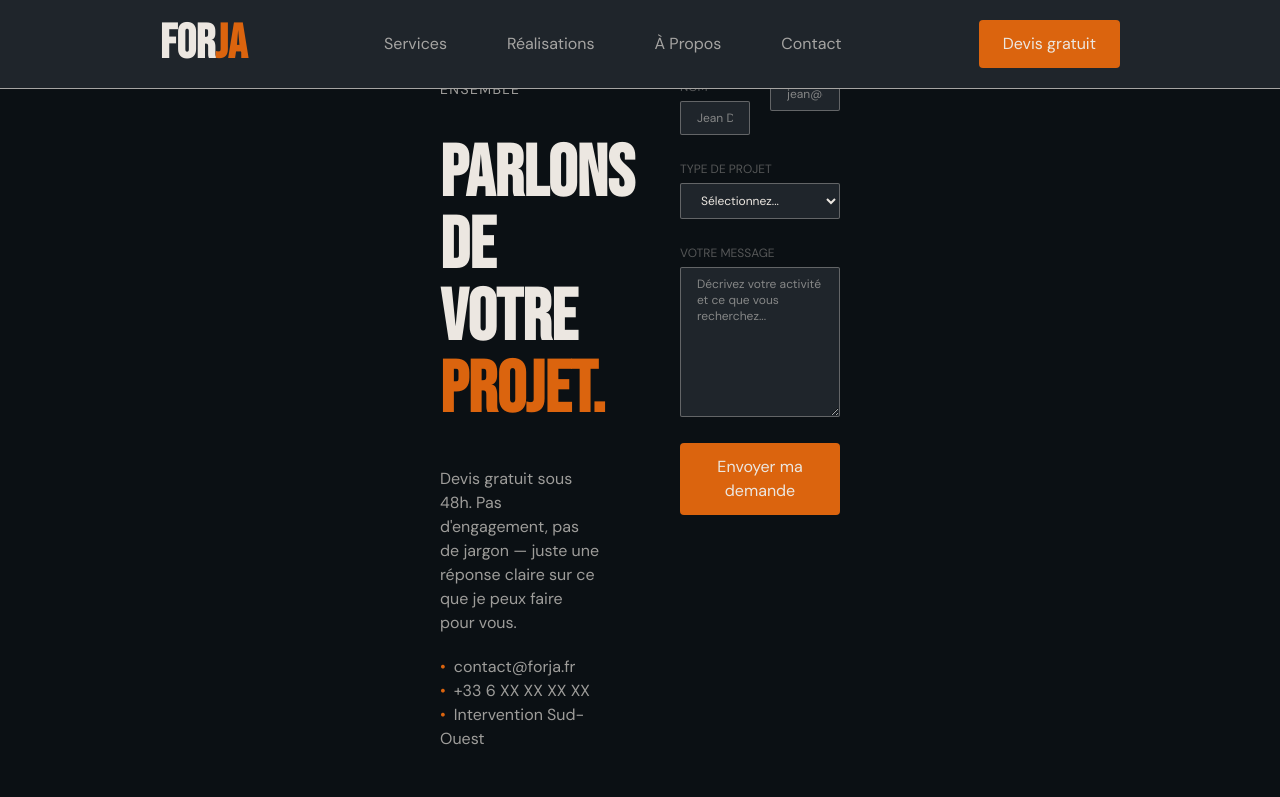
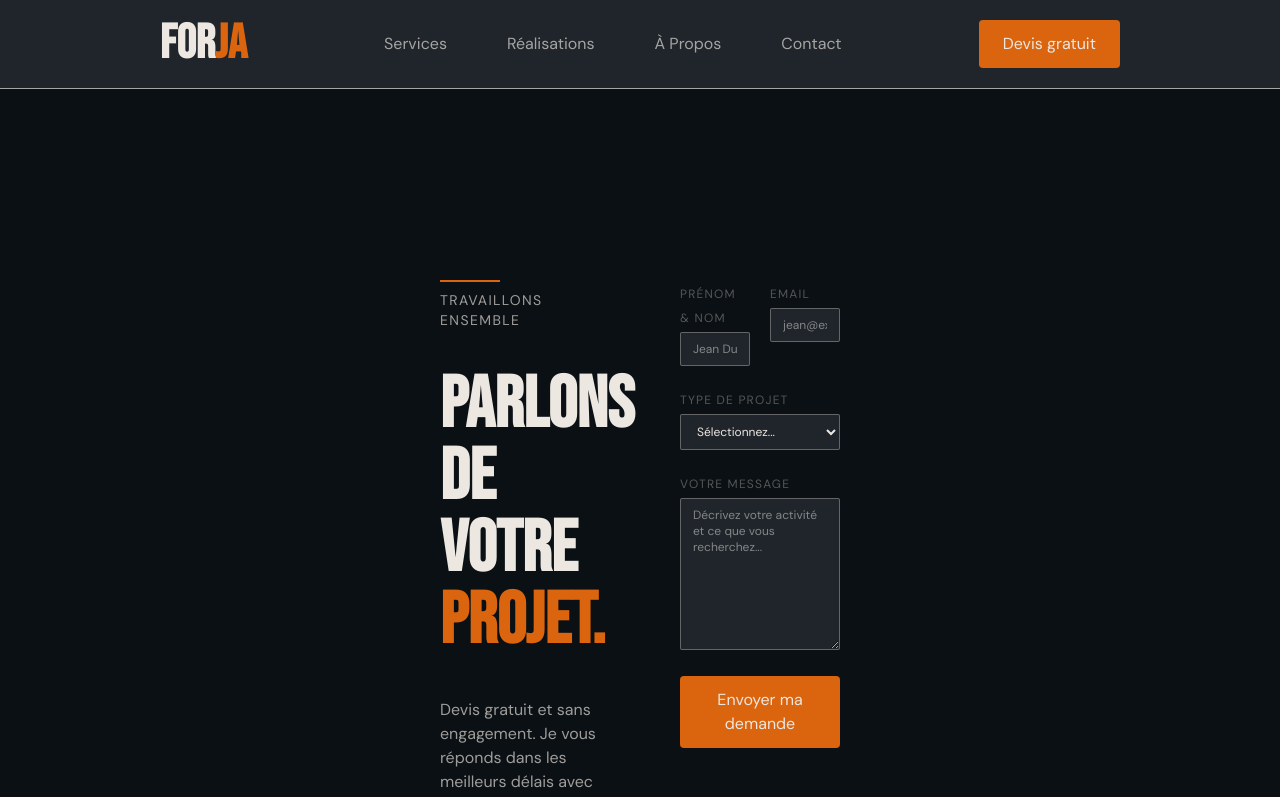
Before and after one commit to anthonyperret/site-vitrine, a Next.js app: page /contact in a window 1280 px wide. Shown: the top 797 px of the page. Built offline with nearby package versions, Linux system fonts and the light colour scheme.

Commit message:
feat: minors changes

```diff
--- a/src/app/a-propos/page.tsx
+++ b/src/app/a-propos/page.tsx
@@ -12,13 +12,29 @@ export default function PageAPropos() {
           </div>
 
           <div className="w-[50%] px-10 flex flex-col justify-center">
-            <SectionHeader eyebrow="Qui je suis" title="Concepteur &" highlight="développeur." />
+            <SectionHeader eyebrow="Qui je suis" title="Anthony" highlight="Perret." />
             <p className="font-dm-sans text-ivoire/66 mt-10">Basé dans le Sud-Ouest, je travaille en direct avec mes clients — sans intermédiaire, sans grande agence. Chaque projet est traité personnellement, de la première esquisse à la mise en ligne.</p>
             <p className="font-dm-sans text-ivoire/66 mt-5">Mon objectif : vous livrer un site qui ressemble vraiment à votre métier, qui se charge vite, qui fonctionne sur mobile, et qui génère des contacts. Pas un template copié-collé.</p>
           </div>
 
         </div>
       </section>
+
+      <section className="bg-acier">
+        <div className="px-100 py-40">
+          <SectionHeader eyebrow="Parcours" title="Concepteur &" highlight="développeur." />
+
+          <div className="flex flex-col gap-4 font-dm-sans text-ivoire/66 mt-10">
+            <p>Lorem ipsum dolor sit amet, consectetur adipiscing elit. Pellentesque at velit tristique, rhoncus est sed, dictum risus. Aenean ut commodo magna. Aenean molestie tristique tristique. Maecenas accumsan consequat lectus at gravida. Nullam egestas nisi quis odio molestie, quis aliquam metus imperdiet. Etiam eget elementum nunc. Aliquam molestie leo ut posuere tempor. Integer orci velit, fringilla in velit sit amet, tristique imperdiet purus. Etiam vestibulum, felis ac vestibulum tincidunt, quam tortor ultricies neque, vitae pellentesque nulla lorem lacinia elit.</p>
+
+            <p>Sed sed nisi ac purus fermentum egestas. Donec et nisl mauris. Curabitur ornare convallis hendrerit. Phasellus pellentesque commodo sollicitudin. Mauris cursus sem eget libero venenatis malesuada. Mauris bibendum pellentesque aliquet. Nullam elementum purus sed vulputate rutrum. Pellentesque et interdum velit. Aenean fermentum pharetra leo, gravida malesuada justo pellentesque luctus. Cras vehicula facilisis lectus in congue.</p>
+
+            <p>Nullam venenatis felis vitae velit scelerisque lacinia. Ut convallis nulla non pretium rhoncus. Sed ut dolor eget turpis porta tempus. In convallis enim neque, convallis finibus tortor tempor vel. Phasellus luctus euismod hendrerit. Integer tincidunt consequat mauris ut tristique. Quisque nec neque consectetur, fermentum nulla eget, vulputate mi. Sed sit amet odio tincidunt, finibus ante sit amet, tincidunt ante. </p>
+          </div>
+
+        </div>
+
+      </section>
     </div>
   )
 }
--- a/src/app/contact/page.tsx
+++ b/src/app/contact/page.tsx
@@ -4,17 +4,17 @@ import SectionHeader from "@/components/SectionHeader";
 export default function PageContact() {
   return (
     <div>
-      <section className="h-screen bg-fonderie flex items-center">
-        <div className="px-100 py-30 flex">
+      <section className="bg-fonderie flex items-center">
+        <div className="px-100 py-70 flex">
 
           <div className="w-[50%] px-10">
             <SectionHeader eyebrow="Travaillons ensemble" title="Parlons de votre" highlight="projet." />
-            <p className="font-dm-sans text-ivoire/66 mt-10">Devis gratuit sous 48h. Pas d&apos;engagement, pas de jargon — juste une réponse claire sur ce que je peux faire pour vous.</p>
+            <p className="font-dm-sans text-ivoire/66 mt-10">Devis gratuit et sans engagement. Je vous réponds dans les meilleurs délais avec une réponse claire et adaptée à votre projet.</p>
 
             <ul className="mt-5 text-ivoire/66 font-dm-sans">
               <li><span className="text-cuivre mr-2">•</span>contact@forja.fr</li>
-              <li><span className="text-cuivre mr-2">•</span>+33 6 XX XX XX XX</li>
-              <li><span className="text-cuivre mr-2">•</span>Intervention Sud-Ouest</li>
+              <li><span className="text-cuivre mr-2">•</span>07 50 27 97 42</li>
+              <li><span className="text-cuivre mr-2">•</span>Tarbes — Hautes-Pyrénées</li>
             </ul>
 
           </div>
--- a/src/components/ContactForm.tsx
+++ b/src/components/ContactForm.tsx
@@ -4,22 +4,22 @@ export default function ContactForm() {
 
 return (
   <div>
-    <form action="POST" className="flex flex-col gap-5">
+    <form action="" method="POST" className="flex flex-col gap-5">
 
       <div className="flex gap-5">
         <div className="w-[50%]">
-          <label htmlFor="" className="text-ivoire/33 uppercase font-dm-sans text-xs">Prénom & Nom</label>
-          <input type="text" name="" id="" placeholder="Jean Dupont" className="mt-1 bg-acier text-ivoire w-full px-4 py-2 rounded-xs outline-none font-dm-sans text-xs border border-ivoire/33 focus:border-cuivre"/>
+          <label htmlFor="" className="text-ivoire/33 tagline font-dm-sans text-xs">Prénom & Nom</label>
+          <input type="text" name="" id="" placeholder="Jean Dupont" className="mt-1 bg-acier text-ivoire w-full px-3 py-2 rounded-xs outline-none font-dm-sans text-xs border border-ivoire/33 focus:border-cuivre"/>
         </div>
         <div className="w-[50%]">
-          <label htmlFor="" className="text-ivoire/33 uppercase font-dm-sans text-xs">Email</label>
-          <input type="text" name="" id="" placeholder="jean@exemple.fr" className="mt-1 bg-acier text-ivoire w-full px-4 py-2 rounded-xs outline-none font-dm-sans text-xs border border-ivoire/33 focus:border-cuivre"/>
+          <label htmlFor="" className="text-ivoire/33 tagline font-dm-sans text-xs">Email</label>
+          <input type="text" name="" id="" placeholder="jean@exemple.fr" className="mt-1 bg-acier text-ivoire w-full px-3 py-2 rounded-xs outline-none font-dm-sans text-xs border border-ivoire/33 focus:border-cuivre"/>
         </div>
       </div>
 
       <div className="">
-        <label htmlFor="" className="text-ivoire/33 uppercase font-dm-sans text-xs">Type de projet</label>
-        <select name="" id="" className="w-full mt-1 bg-acier text-ivoire px-4 py-2 rounded-xs outline-none font-dm-sans text-xs border border-ivoire/33 focus:border-cuivre">
+        <label htmlFor="" className="text-ivoire/33 tagline font-dm-sans text-xs">Type de projet</label>
+        <select name="" id="" className="w-full mt-1 bg-acier text-ivoire px-3 py-2 rounded-xs outline-none font-dm-sans text-xs border border-ivoire/33 focus:border-cuivre">
           <option value="">Sélectionnez...</option>
           <option value="">Site vitrine</option>
           <option value="">Site one-page</option>
@@ -30,11 +30,11 @@ return (
       </div>
 
       <div>
-        <label htmlFor="" className="text-ivoire/33 uppercase font-dm-sans text-xs">Votre message</label>
-        <textarea name="" id="" placeholder="Décrivez votre activité et ce que vous recherchez..." className="w-full h-[150px] mt-1 bg-acier text-ivoire px-4 py-2 rounded-xs outline-none font-dm-sans text-xs border border-ivoire/33 focus:border-cuivre"></textarea>
+        <label htmlFor="" className="text-ivoire/33 tagline font-dm-sans text-xs">Votre message</label>
+        <textarea name="" id="" placeholder="Décrivez votre activité et ce que vous recherchez..." className="w-full h-38 mt-1 bg-acier text-ivoire px-3 py-2 rounded-xs outline-none font-dm-sans text-xs border border-ivoire/33 focus:border-cuivre"></textarea>
       </div>
 
-      <button className="bg-cuivre text-ivoire px-6 py-3 rounded-sm font-dm-sans">Envoyer ma demande</button>
+      <button className="cursor-pointer bg-cuivre text-ivoire px-6 py-3 rounded-sm font-dm-sans">Envoyer ma demande</button>
 
     </form>
   </div>
--- a/src/components/Footer.tsx
+++ b/src/components/Footer.tsx
@@ -4,13 +4,13 @@ export default function Footer() {
 
   return (
     <footer>
-      <div className="w-full flex justify-around items-center text-ivoire/66 font-dm-sans bg-acier px-40 py-10">
+      <div className="w-full flex justify-around items-center text-ivoire/66 font-dm-sans bg-acier px-40 py-10 border-t border-ivoire/66">
 
         <div className="text-ivoire font-bold text-2xl font-bebas-neue">
           FOR<span className="text-cuivre">JA</span>
         </div>
 
-        <span className="text-xs">© 2025 FORJA — Tous droits réservés</span>
+        <span className="text-xs">© 2026 FORJA — Tous droits réservés</span>
 
         <ul className="flex gap-5 text-sm">
           <li>Mentions légales</li>
```
